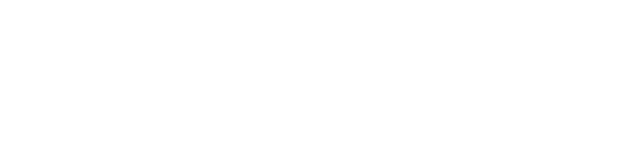
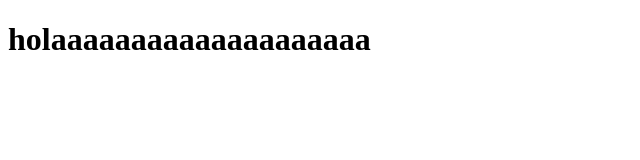
Before and after one commit to johnson71J/ensayogit, a plain HTML site: page index.html in a window 1280 px wide. Shown: the whole page, without its empty margins (0-640 px from the left). Drawn offline with Linux system fonts and the light colour scheme.

Commit message:
coloque un h1

```diff
--- a/index.html
+++ b/index.html
@@ -7,6 +7,6 @@
     <title>Document</title>
 </head>
 <body>
-
+    <h1>holaaaaaaaaaaaaaaaaaaaa</h1>
 </body>
 </html>
```
